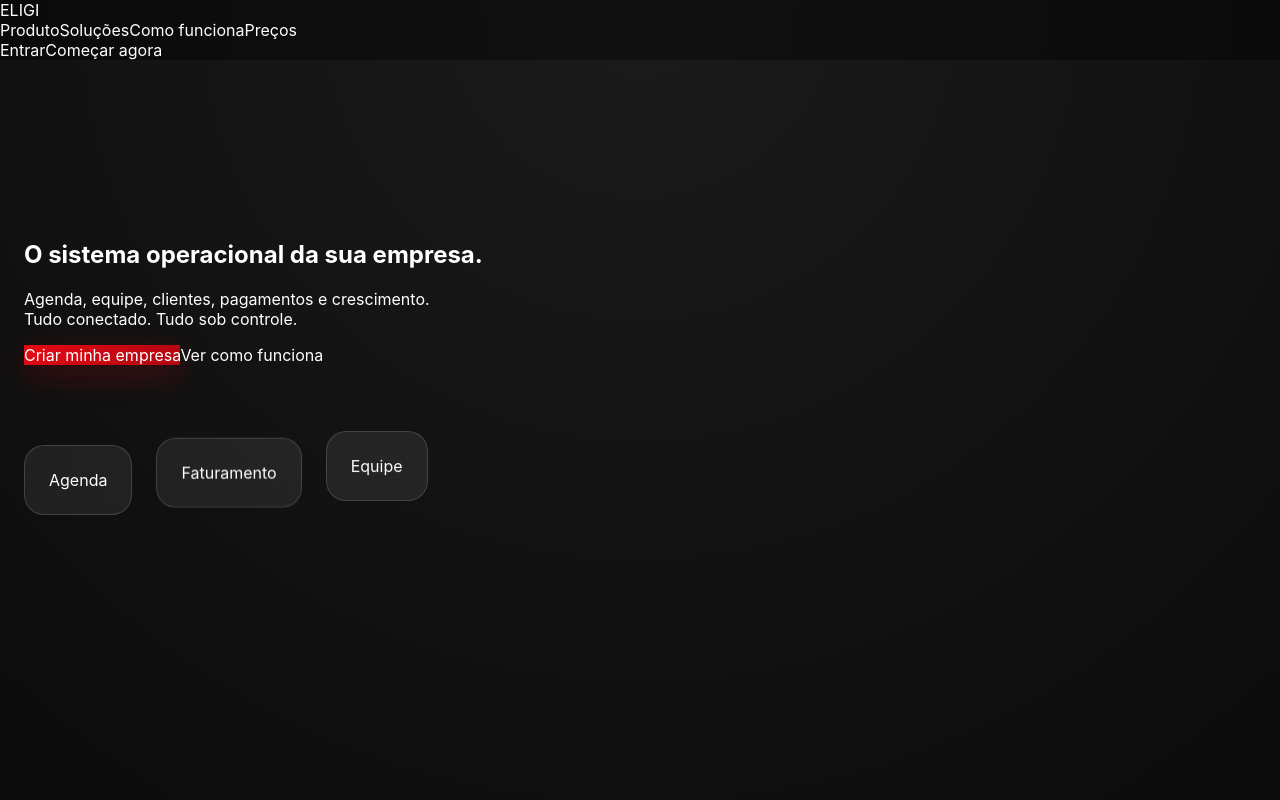
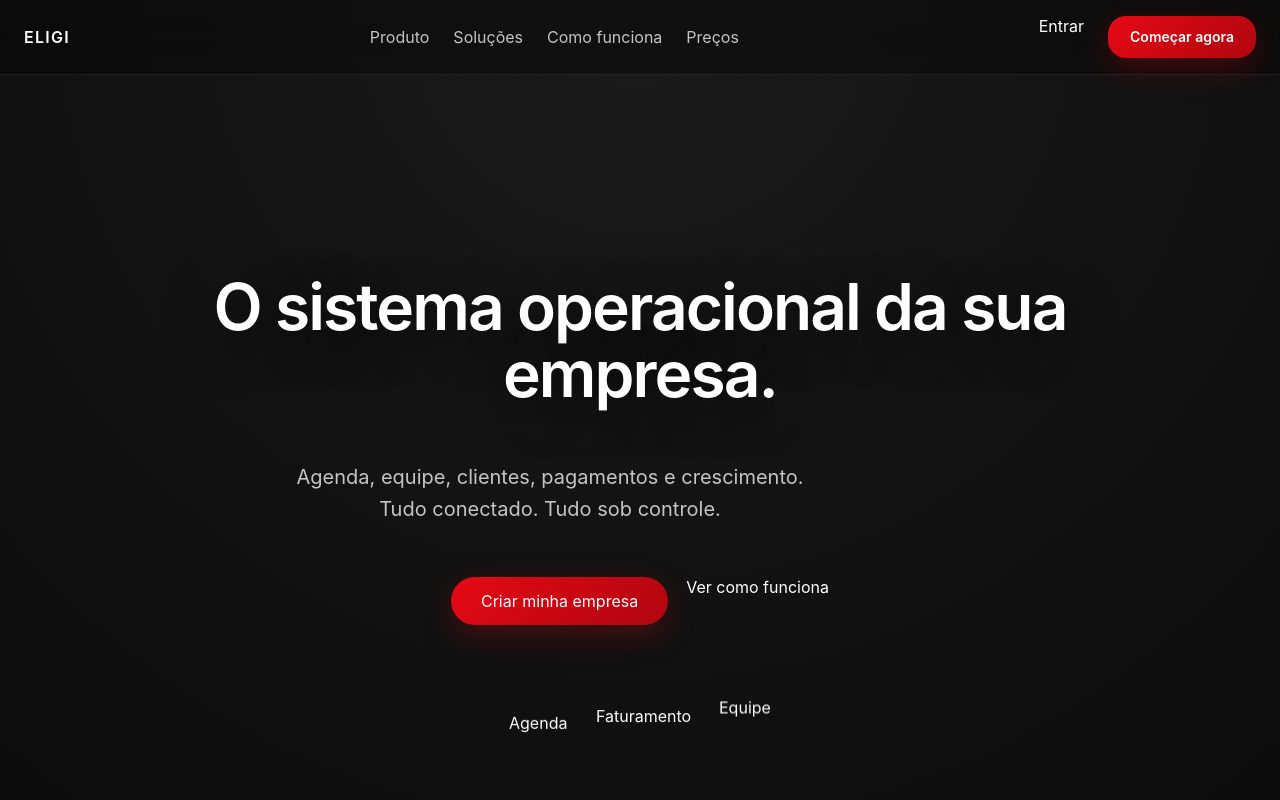
Before and after one commit to suporteeligi-cpu/eligi-fron-tend, a Next.js app: page / in a window 1280 px wide. Shown: the top 800 px of the page. Built offline with nearby package versions, Linux system fonts and the light colour scheme.

Commit message:
chore: deploy update

```diff
--- a/src/app/(public)/layout.tsx
+++ b/src/app/(public)/layout.tsx
@@ -1,5 +1,6 @@
-import '@/app/styles/glass.css';
-import '@/app/styles/landing.css';
+import '@/styles/core.css';
+import '@/styles/glass.css';
+import '@/styles/landing.css';
 
 import Navbar from '../components/navbar/Navbar';
 import Footer from '../components/footer/Footer';
--- a/src/app/components/navbar/Navbar.tsx
+++ b/src/app/components/navbar/Navbar.tsx
@@ -1,10 +1,43 @@
 'use client';
 
+import { useEffect, useState } from 'react';
 import Link from 'next/link';
 
 export default function Navbar() {
+  const [hidden, setHidden] = useState(false);
+  const [solid, setSolid] = useState(false);
+
+  useEffect(() => {
+    let lastScrollY = window.scrollY;
+
+    function onScroll() {
+      const currentScrollY = window.scrollY;
+
+      // esconder ao rolar para baixo
+      if (currentScrollY > lastScrollY && currentScrollY > 120) {
+        setHidden(true);
+      } else {
+        setHidden(false);
+      }
+
+      // solidificar após sair do hero
+      setSolid(currentScrollY > 80);
+
+      lastScrollY = currentScrollY;
+    }
+
+    window.addEventListener('scroll', onScroll, { passive: true });
+    return () => window.removeEventListener('scroll', onScroll);
+  }, []);
+
   return (
-    <header className="glass-navbar">
+    <header
+      className={[
+        'glass-navbar',
+        hidden ? 'navbar-hidden' : '',
+        solid ? 'navbar-solid' : ''
+      ].join(' ')}
+    >
       <div className="nav-container">
         <div className="nav-logo">ELIGI</div>
 
@@ -16,8 +49,10 @@ export default function Navbar() {
         </nav>
 
         <div className="nav-actions">
-          <Link href="/login" className="nav-login">Entrar</Link>
-          <Link href="/register" className="nav-cta">Começar agora</Link>
+          <Link href="/login">Entrar</Link>
+          <Link href="/register" className="btn btn-primary">
+            Começar agora
+          </Link>
         </div>
       </div>
     </header>
--- a/src/app/styles/glass.css
+++ /dev/null
@@ -1,12 +0,0 @@
-.glass-card {
-  backdrop-filter: blur(18px);
-  background: rgba(255,255,255,0.08);
-  border: 1px solid rgba(255,255,255,0.15);
-  border-radius: 20px;
-  padding: 24px;
-
-}
-
-.glass-navbar {
-  background: rgba(0,0,0,0.4);
-}
--- a/src/app/styles/landing.css
+++ /dev/null
@@ -1,71 +0,0 @@
-.hero-glass-cards {
-  margin-top: 80px;
-  display: flex;
-  gap: 24px;
-}
-
-.floating {
-  animation: float 6s ease-in-out infinite;
-}
-
-.delay-1 { animation-delay: 0s; }
-.delay-2 { animation-delay: 1.5s; }
-.delay-3 { animation-delay: 3s; }
-
-@keyframes float {
-  0%   { transform: translateY(0px); }
-  50%  { transform: translateY(-14px); }
-  100% { transform: translateY(0px); }
-}
-
-.ecosystem {
-  text-align: center;
-}
-
-.ecosystem h2 {
-  font-size: 2.4rem;
-  margin-bottom: 64px;
-}
-
-.ecosystem-grid {
-  max-width: 1000px;
-  margin: 0 auto;
-
-  display: grid;
-  grid-template-columns: repeat(auto-fit, minmax(260px, 1fr));
-  gap: 24px;
-}
-
-.ecosystem-item {
-  padding: 32px;
-  font-size: 1.05rem;
-  opacity: 0.9;
-}
-
-.eligi-footer {
-  border-top: 1px solid rgba(255,255,255,0.08);
-  padding: 64px 24px;
-  opacity: 0.85;
-}
-
-.footer-container {
-  max-width: 1200px;
-  margin: 0 auto;
-
-  display: flex;
-  justify-content: space-between;
-  align-items: center;
-}
-
-.footer-links {
-  display: flex;
-  gap: 24px;
-  font-size: 0.9rem;
-}
-
-.footer-copy {
-  margin-top: 32px;
-  text-align: center;
-  font-size: 0.8rem;
-  opacity: 0.6;
-}
--- a/src/styles/core.css
+++ b/src/styles/core.css
@@ -1,16 +1,14 @@
 /* ==========================================================================
    CORE.CSS — ELIGI Design System
-   Apple Vision / iOS Glass — Base global
+   Apple Vision / iOS Glass — Base global refinada
 ========================================================================== */
 
-/* ===================== FONT ===================== */
+/* ===================== TOKENS FUNDAMENTAIS ===================== */
 :root {
-  --font-primary: "SF Pro Display", -apple-system, BlinkMacSystemFont, system-ui,
-    sans-serif;
-}
+  /* Typography */
+  --font-primary: "SF Pro Display", -apple-system, BlinkMacSystemFont,
+    system-ui, sans-serif;
 
-/* ===================== TOKENS ===================== */
-:root {
   /* Radius */
   --radius-sm: 12px;
   --radius-md: 18px;
@@ -23,8 +21,8 @@
   --text-main: #ffffff;
   --text-soft: #c8c8c8;
 
-  /* Accent (ELIGI) */
-  --accent: #d00000;
+  /* Accent — ELIGI */
+  --eligi-red: #e50914;
 
   /* Glass */
   --glass: rgba(255, 255, 255, 0.08);
@@ -36,8 +34,8 @@
   --shadow-lg: 0 28px 64px rgba(0, 0, 0, 0.8);
 
   /* Motion */
-  --ease-soft: cubic-bezier(.25,.7,.35,1);
-  --ease-pop: cubic-bezier(.25,.65,.25,1.25);
+  --ease-soft: cubic-bezier(0.25, 0.7, 0.35, 1);
+  --ease-pop: cubic-bezier(0.25, 0.65, 0.25, 1.25);
 }
 
 /* ===================== LIGHT MODE (opcional) ===================== */
@@ -71,7 +69,6 @@ body {
   font-family: var(--font-primary);
   color: var(--text-main);
 
-  /* Background premium cinematográfico */
   background:
     radial-gradient(
       circle at top,
@@ -94,6 +91,12 @@ a {
   text-decoration: none;
 }
 
+/* ===================== ACESSIBILIDADE ===================== */
+:focus-visible {
+  outline: 2px solid var(--eligi-red);
+  outline-offset: 4px;
+}
+
 /* ===================== LAYOUT BASE ===================== */
 section {
   padding: 160px 24px;
@@ -108,7 +111,12 @@ section {
 
 /* ===================== GLASS ===================== */
 .glass {
-  background: var(--glass);
+  background: linear-gradient(
+    180deg,
+    rgba(255, 255, 255, 0.12),
+    rgba(255, 255, 255, 0.04)
+  );
+
   backdrop-filter: blur(28px) saturate(180%);
   -webkit-backdrop-filter: blur(28px) saturate(180%);
 
@@ -129,22 +137,33 @@ section {
 
   font-size: 14px;
   font-weight: 600;
+  line-height: 1;
+
+  display: inline-flex;
+  align-items: center;
+  justify-content: center;
+  gap: 8px;
 
   transition:
-    transform .25s var(--ease-soft),
-    box-shadow .25s var(--ease-soft),
-    opacity .2s ease;
+    transform 0.25s var(--ease-soft),
+    box-shadow 0.25s var(--ease-soft),
+    opacity 0.2s ease;
 }
 
 .btn-primary {
   background: linear-gradient(135deg, var(--eligi-red), #b00610);
-  box-shadow: 0 10px 30px rgba(229,9,20,0.25);
+  color: #ffffff;
+  box-shadow: 0 10px 30px rgba(229, 9, 20, 0.25);
 }
-
 
 .btn-primary:hover {
   transform: translateY(-3px);
   box-shadow: var(--shadow-lg);
+}
+
+.btn-primary:active {
+  transform: translateY(-1px);
+  opacity: 0.95;
 }
 
 .btn-glass {
@@ -166,7 +185,7 @@ section {
 .fade-up {
   opacity: 0;
   transform: translateY(18px);
-  animation: fadeUp .55s var(--ease-soft) forwards;
+  animation: fadeUp 0.55s var(--ease-soft) forwards;
 }
 
 @keyframes fadeUp {
@@ -175,7 +194,3 @@ section {
     transform: translateY(0);
   }
 }
-
-:root {
-  --eligi-red: #e50914;
-}
--- /dev/null
+++ b/src/styles/glass.css
@@ -0,0 +1,64 @@
+/* ==========================================================================
+   GLASS.CSS — ELIGI Glass System
+   Navbar behavior + VisionOS glass
+========================================================================== */
+
+/* ===================== GLASS NAVBAR ===================== */
+.glass-navbar {
+  position: fixed;
+  top: 0;
+  width: 100%;
+  z-index: 100;
+
+  backdrop-filter: blur(22px) saturate(180%);
+  -webkit-backdrop-filter: blur(22px) saturate(180%);
+
+  background: rgba(0, 0, 0, 0.35);
+  border-bottom: 1px solid rgba(255, 255, 255, 0.08);
+
+  transition:
+    transform 0.45s var(--ease-soft),
+    background 0.45s var(--ease-soft),
+    backdrop-filter 0.45s var(--ease-soft);
+}
+
+/* Navbar escondida (scroll down) */
+.navbar-hidden {
+  transform: translateY(-110%);
+}
+
+/* Navbar sólida após hero */
+.navbar-solid {
+  background: rgba(0, 0, 0, 0.55);
+}
+
+/* ===================== NAV CONTENT ===================== */
+.nav-container {
+  max-width: 1280px;
+  margin: 0 auto;
+  padding: 16px 24px;
+
+  display: flex;
+  align-items: center;
+  justify-content: space-between;
+}
+
+.nav-logo {
+  font-weight: 600;
+  letter-spacing: 0.08em;
+}
+
+.nav-links,
+.nav-actions {
+  display: flex;
+  gap: 24px;
+}
+
+.nav-links a {
+  opacity: 0.75;
+  transition: opacity 0.2s ease;
+}
+
+.nav-links a:hover {
+  opacity: 1;
+}
--- a/src/styles/landing.css
+++ b/src/styles/landing.css
@@ -1,6 +1,7 @@
 /* ==========================================================================
    LANDING.CSS — ELIGI Public Landing
    Hero cinematográfico + seções institucionais
+   Apple Vision / Glass refined
 ========================================================================== */
 
 /* ===================== HERO ===================== */
@@ -21,16 +22,15 @@
   font-size: clamp(2.8rem, 6vw, 4rem);
   font-weight: 600;
   letter-spacing: -0.03em;
-  text-shadow: 0 10px 40px rgba(0,0,0,0.6);
-
-
+  line-height: 1.05;
 
   max-width: 900px;
-  line-height: 1.05;
+
+  text-shadow: 0 12px 48px rgba(0, 0, 0, 0.65);
 }
 
 .hero p {
-  margin-top: 24px;
+  margin-top: 28px;
 
   font-size: 1.25rem;
   line-height: 1.6;
@@ -41,37 +41,64 @@
 
 /* ===================== HERO ACTIONS ===================== */
 .hero-actions {
-  margin-top: 48px;
+  margin-top: 52px;
 
   display: flex;
-  gap: 16px;
+  gap: 18px;
   flex-wrap: wrap;
   justify-content: center;
 }
 
 /* ===================== BUTTON OVERRIDES (LANDING) ===================== */
-.hero .btn-primary {
-  padding: 14px 28px;
+.hero .btn-primary,
+.hero .btn-glass {
+  padding: 14px 30px;
   border-radius: 999px;
 }
 
-.hero .btn-glass {
-  padding: 14px 28px;
-  border-radius: 999px;
+/* ===================== HERO GLASS CARDS ===================== */
+.hero-glass-cards {
+  margin-top: 88px;
+  display: flex;
+  gap: 28px;
+  justify-content: center;
+  flex-wrap: wrap;
+}
+
+/* Floating animation — subtle & premium */
+.floating {
+  animation: float 7s var(--ease-soft) infinite;
+  will-change: transform;
+}
+
+.delay-1 { animation-delay: 0s; }
+.delay-2 { animation-delay: 1.8s; }
+.delay-3 { animation-delay: 3.6s; }
+
+@keyframes float {
+  0% {
+    transform: translateY(0);
+  }
+  50% {
+    transform: translateY(-16px);
+  }
+  100% {
+    transform: translateY(0);
+  }
 }
 
 /* ===================== SECTION DEFAULTS ===================== */
 .section-soft {
   background: linear-gradient(
     to bottom,
-    rgba(255,255,255,0.02),
-    rgba(255,255,255,0)
+    rgba(255, 255, 255, 0.02),
+    rgba(255, 255, 255, 0)
   );
 }
 
 .section-tight {
-  padding-top: 80px;
-  padding-bottom: 80px;
+  padding-top: 88px;
+  padding-bottom: 88px;
 }
 
 /* ===================== TYPOGRAPHY HELPERS ===================== */
@@ -87,18 +114,19 @@
   font-size: clamp(2rem, 4.5vw, 3rem);
   letter-spacing: -0.025em;
   font-weight: 600;
-  margin-bottom: 24px;
+  margin-bottom: 28px;
 }
 
 .section-description {
   font-size: 1.1rem;
   max-width: 720px;
   opacity: 0.75;
+  line-height: 1.6;
 }
 
 /* ===================== FINAL CTA ===================== */
 .final-cta {
-  padding: 140px 24px;
+  padding: 150px 24px;
   text-align: center;
 }
 
@@ -106,38 +134,22 @@
   font-size: clamp(2.2rem, 5vw, 3.2rem);
   letter-spacing: -0.03em;
   font-weight: 600;
+
   max-width: 900px;
   margin-inline: auto;
 }
 
 .final-cta p {
-  margin-top: 24px;
+  margin-top: 26px;
+
   font-size: 1.2rem;
+  line-height: 1.6;
+
   opacity: 0.75;
   max-width: 720px;
   margin-inline: auto;
 }
 
 .final-cta .hero-actions {
-  margin-top: 56px;
+  margin-top: 60px;
 }
-
-.hero-glass-cards {
-  margin-top: 80px;
-  display: flex;
-  gap: 24px;
-}
-
-.floating {
-  animation: float 6s ease-in-out infinite;
-}
-
-.delay-1 { animation-delay: 0s; }
-.delay-2 { animation-delay: 1.5s; }
-.delay-3 { animation-delay: 3s; }
-
-@keyframes float {
-  0%   { transform: translateY(0px); }
-  50%  { transform: translateY(-14px); }
-  100% { transform: translateY(0px); }
-}
```
